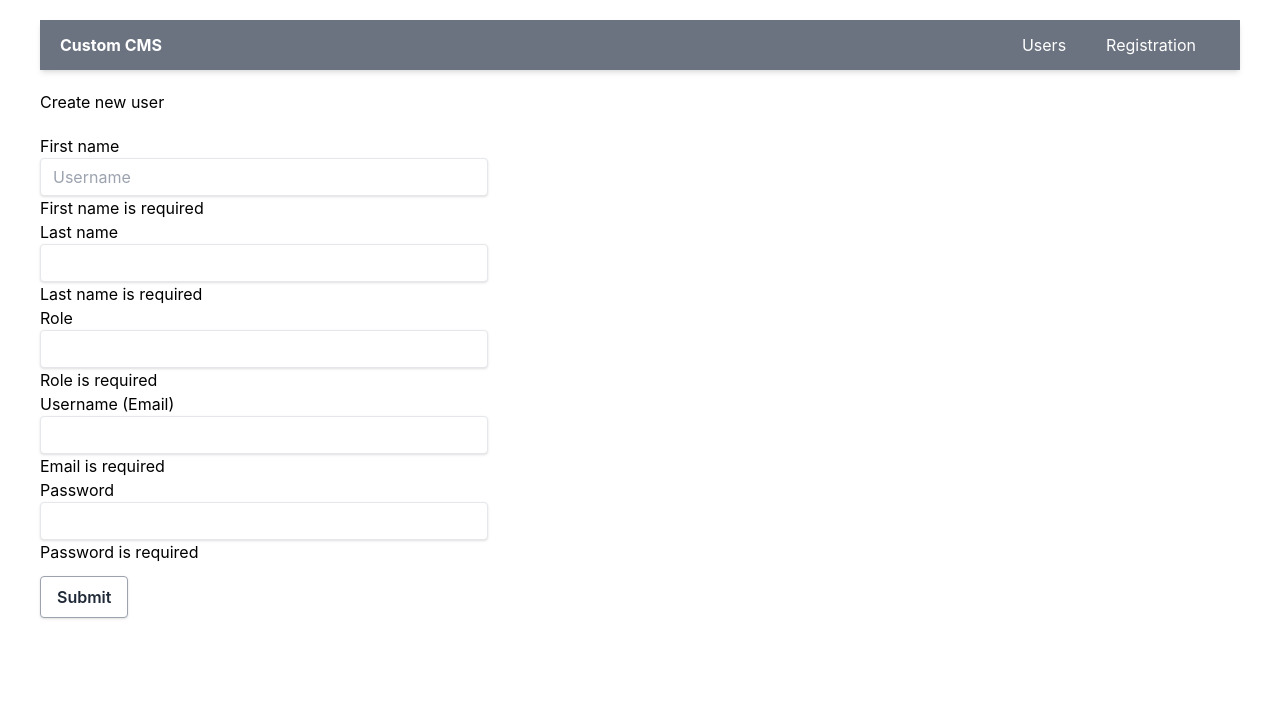
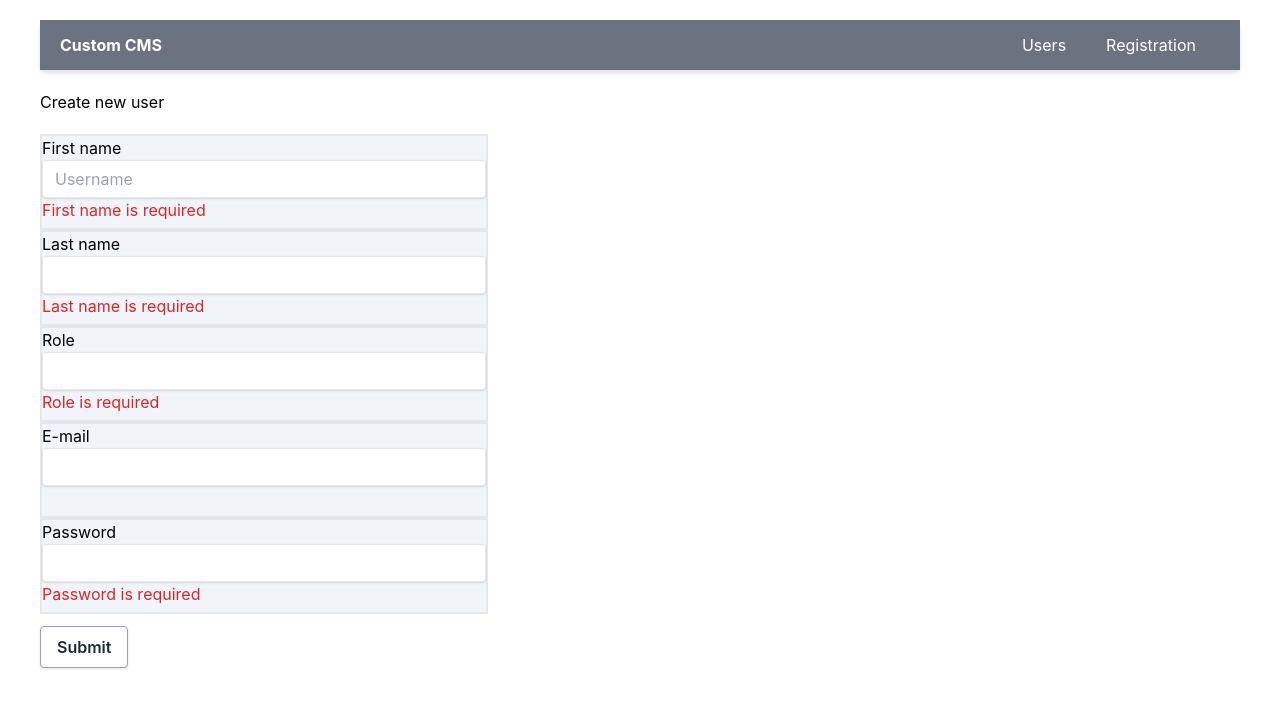
Before and after one commit to aleksandrkorolyov/custom_js_cms, a React (Create React App) app: page /cregistration in a window 1280 px wide. Shown: the top 708 px of the page. Built offline with nearby package versions, Linux system fonts and the light colour scheme.

Commit message:
Added validation to user form

```diff
--- a/src/componenets/Form/UserForm.js
+++ b/src/componenets/Form/UserForm.js
@@ -1,5 +1,5 @@
 import React, { useEffect, useState } from "react";
-import { Navigate, useHistory } from "react-router-dom";
+import UserService from "../../services/UserService";
 
 
 const UserForm = (props) => {
@@ -12,16 +12,47 @@ const UserForm = (props) => {
             first_name: firstName,
             last_name: lastName,
             role,
-            email: username,
+            email: email,
             password
     })}
 
+    const isEmail = (email) => {
+        return email.match(
+          /^(([^<>()[\]\\.,;:\s@\"]+(\.[^<>()[\]\\.,;:\s@\"]+)*)|(\".+\"))@((\[[0-9]{1,3}\.[0-9]{1,3}\.[0-9]{1,3}\.[0-9]{1,3}\])|(([a-zA-Z\-0-9]+\.)+[a-zA-Z]{2,}))$/
+        );
+      };
+
+    // Async email validation
+
+    function validateEmail (inputValue) {
+        setEmail(inputValue);
+        if(inputValue === '') {
+            setemailValidError('Email is required');
+            return;
+        }
+
+        if(!isEmail(inputValue)) {
+            setemailValidError('Enter correct Email');
+            return;
+        }
+
+        UserService.getUserbyEmail(inputValue)
+        .then( async response => {
+            const data = await response.json()
+                if(data.length !== 0) {
+                    setemailValidError('Email is already used')
+                } else {
+                    setemailValidError('');
+                }
+            })
+    }
+
     const [firstName, setFirstName] = useState();
     const [lastName, setLastName] = useState();
-    const [username, setUserName] = useState();
+    const [email, setEmail] = useState();
     const [password, setPassword] = useState();
     const [role, setRole] = useState();
-    const [error, setError] = useState(null);
+    const [emailValidError, setemailValidError] = useState('');
 
     const user = props.user
     useEffect(() => {
@@ -29,7 +60,7 @@ const UserForm = (props) => {
 
         setFirstName(user.first_name);
         setLastName(user.last_name);
-        setUserName(user.email);
+        setEmail(user.email);
         setPassword(user.password);
         setRole(user.role);
         }
@@ -40,39 +71,47 @@ const UserForm = (props) => {
     return (
         <div className="register-wrapper pt-5">
         <form  className="max-w-md">
+        <div className="border-2 h-24 bg-slate-100">
             <label >
                 <p>First name</p>
-                </label>
-                <input className="shadow appearance-none border rounded w-full py-2 px-3 text-gray-700 leading-tight focus:outline-none focus:shadow-outline" id="username" type="text" placeholder="Username" type="text" value={firstName} onChange={e => setFirstName(e.target.value)} />
-                {!firstName && <span className="warn-notice">First name is required</span>}
-
+            </label>
+            <input className="shadow appearance-none border rounded w-full py-2 px-3 text-gray-700 leading-tight focus:outline-none focus:shadow-outline" id="username" type="text" placeholder="Username" type="text" value={firstName} onChange={e => setFirstName(e.target.value)} />
+            {!firstName && <span className="text-red-600">First name is required</span>}
+        </div>
+        <div className="border-2 h-24 bg-slate-100">
             <label>
                 <p>Last name</p>
+            </label>
                 <input className="shadow appearance-none border rounded w-full py-2 px-3 text-gray-700 leading-tight focus:outline-none focus:shadow-outline" type="text" value={lastName} onChange={e => setLastName(e.target.value)} />
-                {!lastName && <span className="warn-notice">Last name is required</span>}
-            </label>
-
+                {!lastName && <span className="text-red-600">Last name is required</span>}
+        </div>
+        <div className="border-2 h-24 bg-slate-100">
             <label>
                 <p>Role</p>
+            </label>
                 <input className="shadow appearance-none border rounded w-full py-2 px-3 text-gray-700 leading-tight focus:outline-none focus:shadow-outline" type="text" value={role} onChange={e => setRole(e.target.value)} />
-                {!role && <span className="warn-notice">Role is required</span>}
+                {!role && <span className="text-red-600">Role is required</span>}
+        </div>
+        <div className="border-2 h-24 bg-slate-100">
+            <label>
+                <p>E-mail</p>
             </label>
+                <input className="shadow appearance-none border rounded w-full py-2 px-3 text-gray-700 leading-tight focus:outline-none focus:shadow-outline" type="text" value={email} onChange={e => validateEmail(e.target.value)} />
+                {emailValidError && <span className="text-red-600">{emailValidError}</span>}
 
-            <label>
-                <p>Username (Email)</p>
-                <input className="shadow appearance-none border rounded w-full py-2 px-3 text-gray-700 leading-tight focus:outline-none focus:shadow-outline" type="text" value={username} onChange={e => setUserName(e.target.value)} />
-                {!username && <span className="warn-notice">Email is required</span>}
-            </label>
+        </div>
+        <div className="border-2 h-24 bg-slate-100">
             <label>
                 <p>Password</p>
+            </label>
                 <input className="shadow appearance-none border rounded w-full py-2 px-3 text-gray-700 leading-tight focus:outline-none focus:shadow-outline" type="password" value={password} onChange={e => setPassword(e.target.value)} />
-                {!password && <span className="warn-notice">Password is required</span>}
-            </label>
+                {!password && <span className="text-red-600">Password is required</span>}
+        </div>
             <div>
-                <button className=" mt-3 bg-white hover:bg-gray-100 text-gray-800 font-semibold py-2 px-4 border border-gray-400 rounded shadow" type="submit" onClick={saveUser}
-        >Submit</button>
+                <button className=" mt-3 bg-white hover:bg-gray-100 text-gray-800 font-semibold py-2 px-4 border border-gray-400 rounded shadow" type="submit" onClick={saveUser}>
+                   Submit
+                </button>
             </div>
-            {error &&  <p style={{color: 'red'}}>{error}</p>}
         </form>
     </div>
     )
--- a/src/services/UserService.js
+++ b/src/services/UserService.js
@@ -53,7 +53,16 @@ const UserService = {
                 'Content-Type': 'application/json'
             }}
         ))
-
+    },
+    getUserbyEmail: function(email) {
+        return(
+            fetch(BACKEND_PATH + `/search_user_by_mail?email=` + email, {
+                method: 'GET',
+                headers: {
+                    'Content-Type': 'application/json'
+                }}
+            )
+        )
     },
     changeUser: function(id, creds) {
         return(
```
